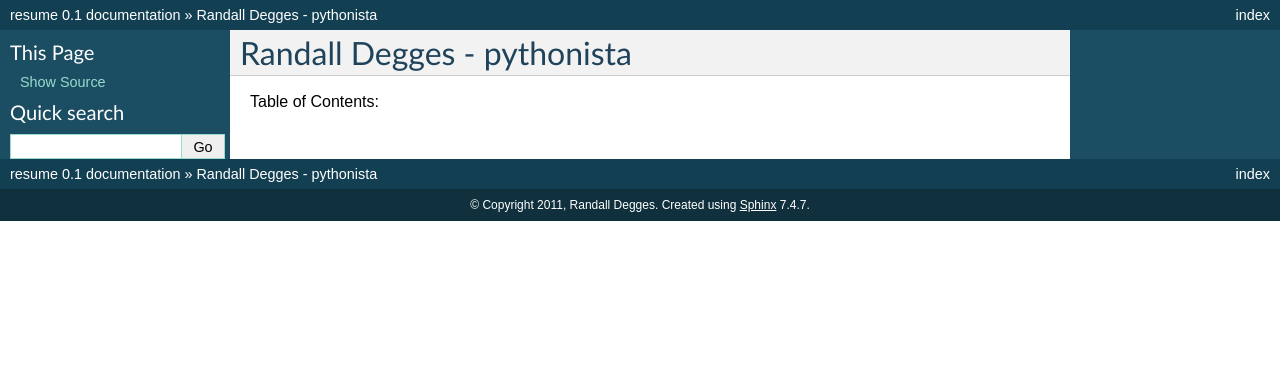
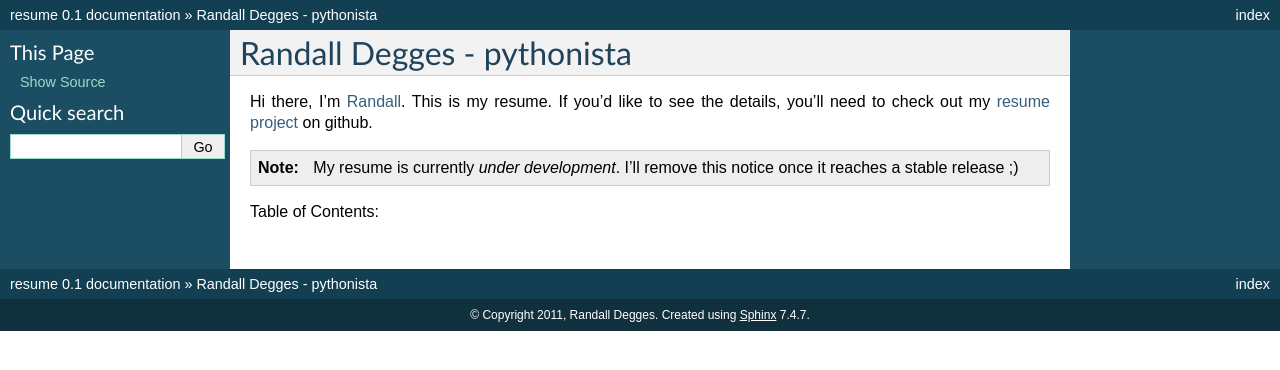
Before and after one commit to wraithan/resume, a Sphinx documentation site: the page built from docs/index.rst, in a window 1280 px wide. Shown: the top 370 px of the page. Built offline with Sphinx 7.4.7, drawn with Linux system fonts in a browser that asks for light colours.

Commit message:
Adding a bit of flare to the main resume page.

```diff
--- a/docs/index.rst
+++ b/docs/index.rst
@@ -1,5 +1,13 @@
 Randall Degges - pythonista
 ===========================
+
+Hi there, I'm `Randall <http://rdegges.com/>`_. This is my resume. If you'd like
+to see the details, you'll need to check out my `resume project
+<https://github.com/rdegges/resume>`_ on github.
+
+.. note::
+    My resume is currently *under development*. I'll remove this notice once
+    it reaches a stable release ;)
 
 Table of Contents:
 
```
